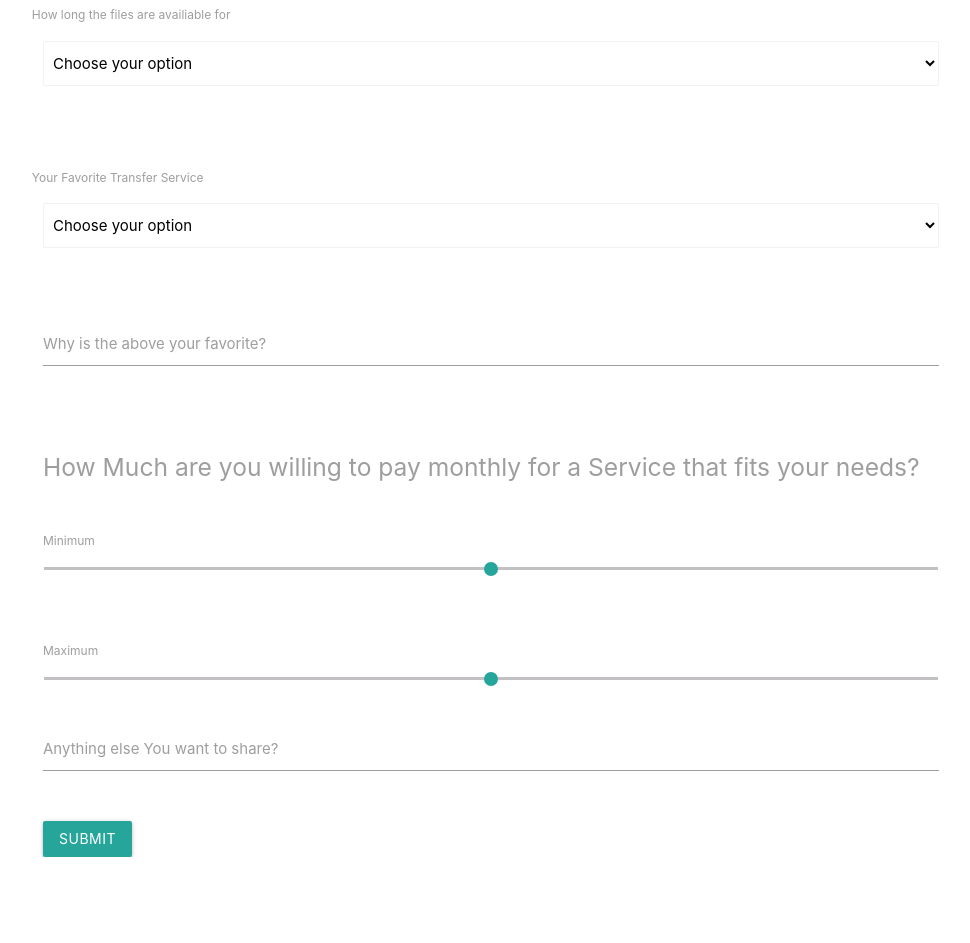
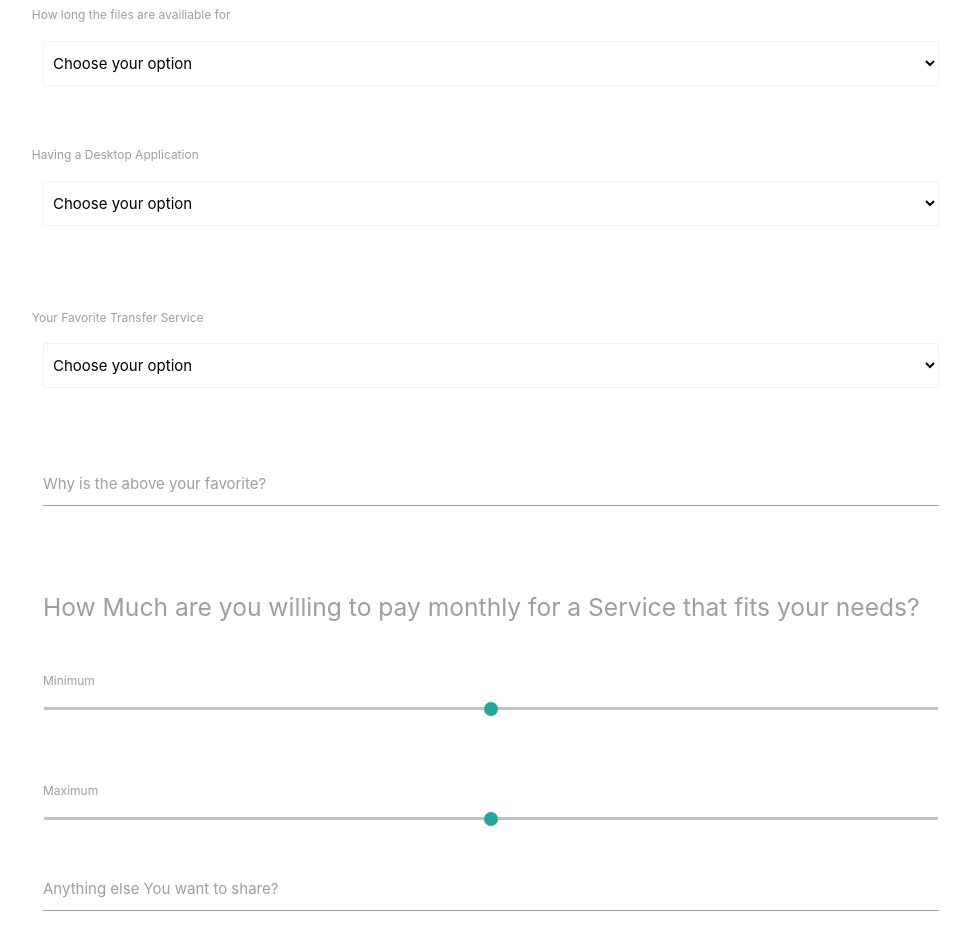
Before and after one commit to mmplisskin/survey-repo, a plain HTML site: page index.html in a window 1280 px wide. Shown: the part 2160-3103 px from the top of the page, without its empty margins (149-1119 px from the left). Before the commit the page ends 3017 px from the top, so only its background shows below. Drawn offline with nearby package versions, Linux system fonts and the light colour scheme.

Commit message:
adds desktop app question[

```diff
--- a/index.html
+++ b/index.html
@@ -198,6 +198,21 @@
               </div>
               <br>
 
+              <div class="row">
+                <label>Having a Desktop Application</label>
+                 <div class="input-field col s12">
+                    <select required class="browser-default" name="desktopAPP">
+                      <option value="" disabled selected>Choose your option</option>
+                      <option value="1">1</option>
+                      <option value="2">2</option>
+                      <option value="3">3</option>
+                      <option value="4">4</option>
+                      <option value="5">5</option>
+                    </select>
+                  </div>
+              </div>
+              <br>
+
             <br>
               <div class="row">
                 <label>Your Favorite Transfer Service</label>
```
